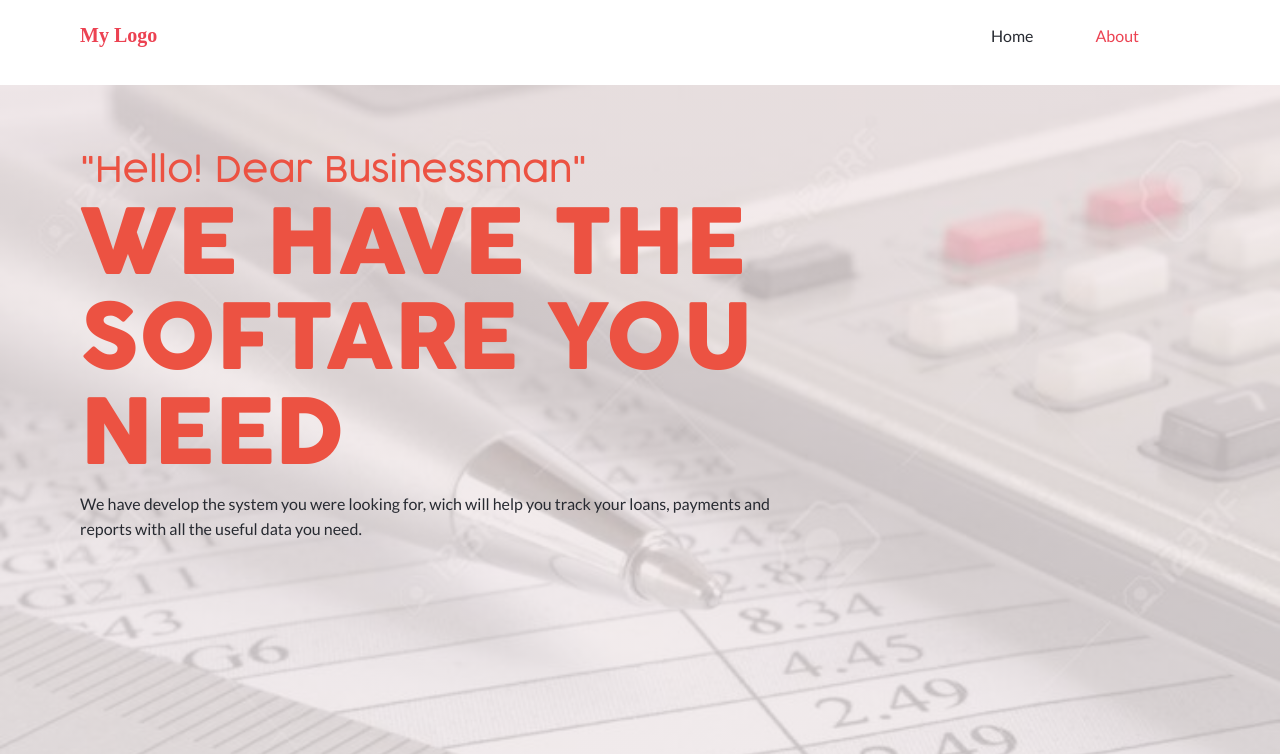
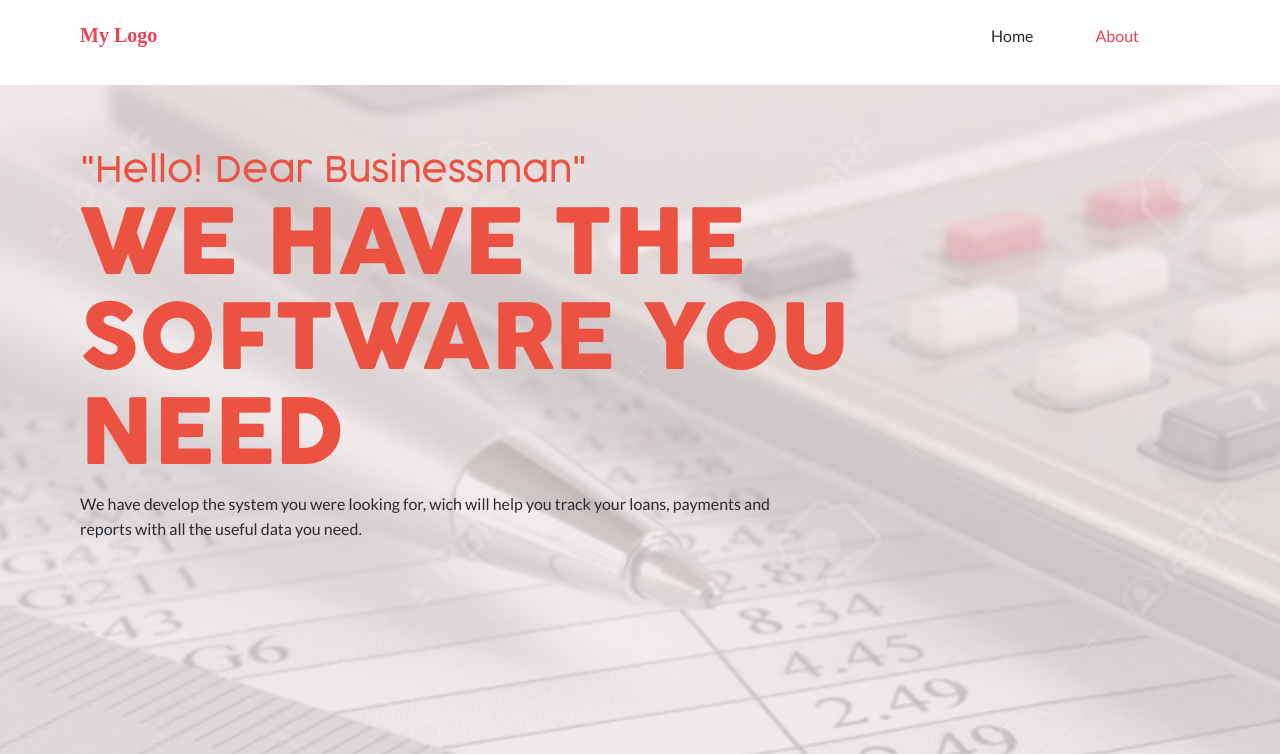
Before and after one commit to elassis/capstone_module_1, a plain HTML site: page index.html in a window 1280 px wide. Shown: the part 45-799 px from the top of the page. Drawn offline with Linux system fonts and the light colour scheme.

Commit message:
apply morning session suggestion

```diff
--- a/index.html
+++ b/index.html
@@ -31,7 +31,7 @@
     <div id='popup'></div>
     <header>
         <h5 class="first-text">"Hello! Dear Businessman"</h5>
-        <h1 class="second-text">We have the softare you need</h1>
+        <h1 class="second-text">We have the software you need</h1>
         <p class="paragraph">We have develop the system you were looking for, wich will help you
             track your loans, payments and reports with all the useful data you need.
         </p>
```
